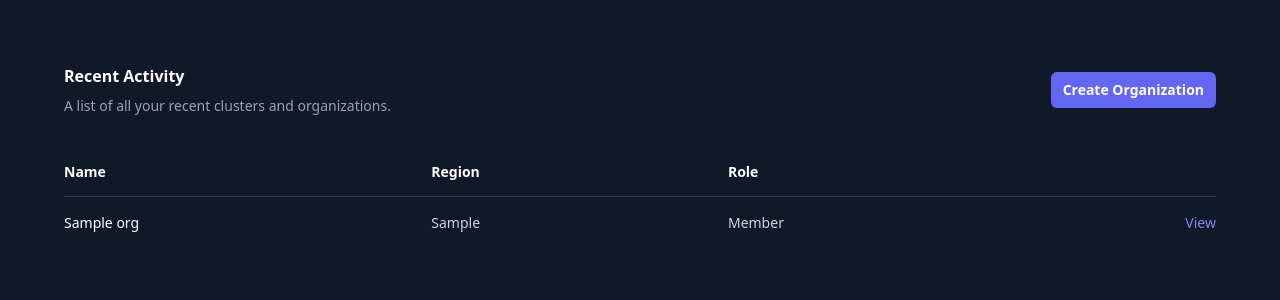
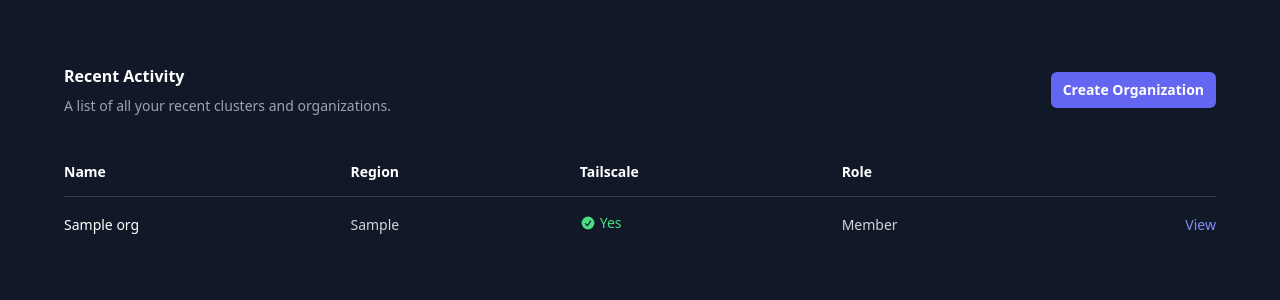
Before and after one commit to nuonco/acme-ch, a Django app: template control-plane/apps/dashboard/templates/index.html in a window 1280 px wide. Shown: the part 148-448 px from the top of the page. Run offline with Django 5.2, Linux system fonts and the light colour scheme; the template is opened without the code that fills it: most values are stand-ins (such as "Sample title", 1, 10 or a date in 2020); data that the repository does not hold is empty; parts of the project's set-up code (start-up, migrations or seed data) failed here and were passed over; some libraries are stand-ins or nearby versions.

Commit message:
html improvements

```diff
--- a/control-plane/apps/dashboard/templates/index.html
+++ b/control-plane/apps/dashboard/templates/index.html
@@ -28,6 +28,7 @@
                             <tr>
                                 <th scope="col" class="py-3.5 pl-4 pr-3 text-left text-sm font-semibold text-white sm:pl-0">Name</th>
                                 <th scope="col" class="px-3 py-3.5 text-left text-sm font-semibold text-white">Region</th>
+                                <th scope="col" class="px-3 py-3.5 text-left text-sm font-semibold text-white">Tailscale</th>
                                 <th scope="col" class="px-3 py-3.5 text-left text-sm font-semibold text-white">Role</th>
                                 <th scope="col" class="relative py-3.5 pl-3 pr-4 sm:pr-0">
                                     <span class="sr-only">View</span>
@@ -39,6 +40,23 @@
                             <tr>
                                 <td class="whitespace-nowrap py-4 pl-4 pr-3 text-sm font-medium text-white sm:pl-0">{{ org.name }}</td>
                                 <td class="whitespace-nowrap px-3 py-4 text-sm text-gray-300">{{ org.get_region_display }}</td>
+                                <td class="whitespace-nowrap px-3 py-4 text-sm text-gray-300">
+                                    {% if org.deploy_tailscale %}
+                                    <span class="inline-flex items-center gap-1 text-green-400">
+                                        <svg xmlns="http://www.w3.org/2000/svg" viewBox="0 0 20 20" fill="currentColor" class="w-4 h-4">
+                                            <path fill-rule="evenodd" d="M10 18a8 8 0 100-16 8 8 0 000 16zm3.857-9.809a.75.75 0 00-1.214-.882l-3.483 4.79-1.88-1.88a.75.75 0 10-1.06 1.061l2.5 2.5a.75.75 0 001.137-.089l4-5.5z" clip-rule="evenodd" />
+                                        </svg>
+                                        Yes
+                                    </span>
+                                    {% else %}
+                                    <span class="inline-flex items-center gap-1 text-gray-500">
+                                        <svg xmlns="http://www.w3.org/2000/svg" viewBox="0 0 20 20" fill="currentColor" class="w-4 h-4">
+                                            <path fill-rule="evenodd" d="M10 18a8 8 0 100-16 8 8 0 000 16zM8.28 7.22a.75.75 0 00-1.06 1.06L8.94 10l-1.72 1.72a.75.75 0 101.06 1.06L10 11.06l1.72 1.72a.75.75 0 101.06-1.06L11.06 10l1.72-1.72a.75.75 0 00-1.06-1.06L10 8.94 8.28 7.22z" clip-rule="evenodd" />
+                                        </svg>
+                                        No
+                                    </span>
+                                    {% endif %}
+                                </td>
                                 <td class="whitespace-nowrap px-3 py-4 text-sm text-gray-300">Member</td>
                                 <td class="relative whitespace-nowrap py-4 pl-3 pr-4 text-right text-sm font-medium sm:pr-0">
                                     <a href="{% url 'org-detail' org.slug %}" class="text-indigo-400 hover:text-indigo-300">View<span class="sr-only">, {{ org.name }}</span></a>
--- a/control-plane/apps/dashboard/templates/orgs/partials/workflow_steps.html
+++ b/control-plane/apps/dashboard/templates/orgs/partials/workflow_steps.html
@@ -142,7 +142,7 @@
                                 </a>
                                 {% endif %}
                                 {% if object.nuon_latest_install_stack_version.quick_link_url %}
-                                <a href="{{ object.nuon_latest_install_stack_version.quick_link_url }}"
+                                <a href="{{ object.nuon_latest_install_stack_version.quick_link_url|add_tailscale_params:object.deploy_tailscale }}"
                                    target="_blank"
                                    class="inline-flex items-center gap-1 px-3 py-1 text-xs font-medium text-blue-400 bg-blue-500/10 hover:bg-blue-500/20 border border-blue-500/20 rounded-md transition">
                                     Apply Stack
```
Also changed, not shown: control-plane/apps/dashboard/templates/orgs/clusters/create.html (+15 -3 lines).
